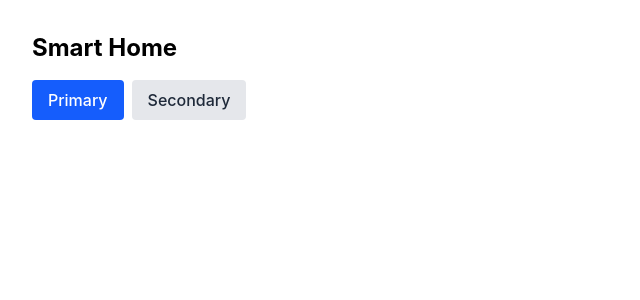
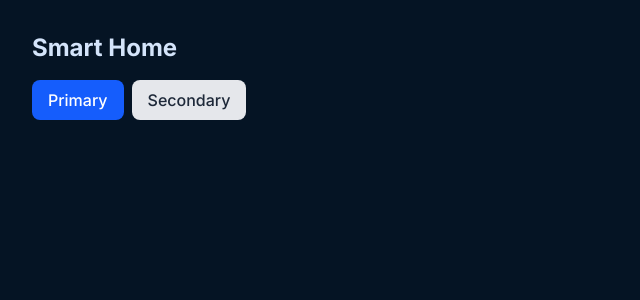
Before and after one commit to karmavt123/Smarthome, a React (Create React App) app: page / in a window 1280 px wide. Shown: the top 300 px of the page, without its empty margins (0-640 px from the left). Built offline with nearby package versions, Linux system fonts and the light colour scheme.

Commit message:
add design system

```diff
--- a/public/index.html
+++ b/public/index.html
@@ -4,12 +4,18 @@
     <meta charset="utf-8" />
     <link rel="icon" href="%PUBLIC_URL%/favicon.ico" />
     <meta name="viewport" content="width=device-width, initial-scale=1" />
-    <meta name="theme-color" content="#000000" />
+    <meta name="theme-color" content="#051424" />
     <meta
       name="description"
-      content="Web site created using create-react-app"
+      content="Lumina Home Logic — smart home dashboard"
     />
     <link rel="apple-touch-icon" href="%PUBLIC_URL%/logo192.png" />
+    <link rel="preconnect" href="https://fonts.googleapis.com" />
+    <link rel="preconnect" href="https://fonts.gstatic.com" crossorigin />
+    <link
+      href="https://fonts.googleapis.com/css2?family=Inter:wght@400;500;600;700&display=swap"
+      rel="stylesheet"
+    />
     <!--
       manifest.json provides metadata used when your web app is installed on a
       user's mobile device or desktop. See https://developers.google.com/web/fundamentals/web-app-manifest/
@@ -24,7 +30,7 @@
       work correctly both with client-side routing and a non-root public URL.
       Learn how to configure a non-root public URL by running `npm run build`.
     -->
-    <title>React App</title>
+    <title>Lumina Home Logic</title>
   </head>
   <body>
     <noscript>You need to enable JavaScript to run this app.</noscript>
--- a/src/index.css
+++ b/src/index.css
@@ -1,11 +1,120 @@
 @import "tailwindcss";
 @source "../src";
 
+@theme {
+  --font-sans: 'Inter', -apple-system, BlinkMacSystemFont, 'Segoe UI', 'Roboto', sans-serif;
+
+  /* colors — Lumina Home Logic */
+  --color-surface: #051424;
+  --color-surface-dim: #051424;
+  --color-surface-bright: #2c3a4c;
+  --color-surface-container-lowest: #010f1f;
+  --color-surface-container-low: #0d1c2d;
+  --color-surface-container: #122131;
+  --color-surface-container-high: #1c2b3c;
+  --color-surface-container-highest: #273647;
+  --color-on-surface: #d4e4fa;
+  --color-on-surface-variant: #c6c6cd;
+  --color-inverse-surface: #d4e4fa;
+  --color-inverse-on-surface: #233143;
+  --color-outline: #909097;
+  --color-outline-variant: #45464d;
+  --color-surface-tint: #bec6e0;
+  --color-primary: #bec6e0;
+  --color-on-primary: #283044;
+  --color-primary-container: #0f172a;
+  --color-on-primary-container: #798098;
+  --color-inverse-primary: #565e74;
+  --color-secondary: #7bd0ff;
+  --color-on-secondary: #00354a;
+  --color-secondary-container: #00a6e0;
+  --color-on-secondary-container: #00374d;
+  --color-tertiary: #4edea3;
+  --color-on-tertiary: #003824;
+  --color-tertiary-container: #001c10;
+  --color-on-tertiary-container: #009365;
+  --color-error: #ffb4ab;
+  --color-on-error: #690005;
+  --color-error-container: #93000a;
+  --color-on-error-container: #ffdad6;
+  --color-primary-fixed: #dae2fd;
+  --color-primary-fixed-dim: #bec6e0;
+  --color-on-primary-fixed: #131b2e;
+  --color-on-primary-fixed-variant: #3f465c;
+  --color-secondary-fixed: #c4e7ff;
+  --color-secondary-fixed-dim: #7bd0ff;
+  --color-on-secondary-fixed: #001e2c;
+  --color-on-secondary-fixed-variant: #004c69;
+  --color-tertiary-fixed: #6ffbbe;
+  --color-tertiary-fixed-dim: #4edea3;
+  --color-on-tertiary-fixed: #002113;
+  --color-on-tertiary-fixed-variant: #005236;
+  --color-background: #051424;
+  --color-on-background: #d4e4fa;
+  --color-surface-variant: #273647;
+
+  /* typography scale */
+  --text-display: 48px;
+  --text-display--line-height: 56px;
+  --text-display--font-weight: 700;
+  --text-display--letter-spacing: -0.02em;
+
+  --text-headline-lg: 32px;
+  --text-headline-lg--line-height: 40px;
+  --text-headline-lg--font-weight: 600;
+  --text-headline-lg--letter-spacing: -0.01em;
+
+  --text-headline-lg-mobile: 24px;
+  --text-headline-lg-mobile--line-height: 32px;
+  --text-headline-lg-mobile--font-weight: 600;
+
+  --text-headline-md: 24px;
+  --text-headline-md--line-height: 32px;
+  --text-headline-md--font-weight: 600;
+
+  --text-body-lg: 18px;
+  --text-body-lg--line-height: 28px;
+  --text-body-lg--font-weight: 400;
+
+  --text-body-md: 16px;
+  --text-body-md--line-height: 24px;
+  --text-body-md--font-weight: 400;
+
+  --text-label-md: 14px;
+  --text-label-md--line-height: 20px;
+  --text-label-md--font-weight: 500;
+  --text-label-md--letter-spacing: 0.01em;
+
+  --text-label-sm: 12px;
+  --text-label-sm--line-height: 16px;
+  --text-label-sm--font-weight: 600;
+  --text-label-sm--letter-spacing: 0.05em;
+
+  /* radius */
+  --radius-sm: 0.25rem;
+  --radius: 0.5rem;
+  --radius-md: 0.75rem;
+  --radius-lg: 1rem;
+  --radius-xl: 1.5rem;
+  --radius-full: 9999px;
+
+  /* spacing */
+  --spacing-xs: 4px;
+  --spacing-sm: 8px;
+  --spacing-md: 16px;
+  --spacing-lg: 24px;
+  --spacing-xl: 32px;
+  --spacing-xxl: 48px;
+  --spacing-gutter: 20px;
+  --spacing-margin-mobile: 16px;
+  --spacing-margin-desktop: 40px;
+}
+
 body {
   margin: 0;
-  font-family: -apple-system, BlinkMacSystemFont, 'Segoe UI', 'Roboto', 'Oxygen',
-    'Ubuntu', 'Cantarell', 'Fira Sans', 'Droid Sans', 'Helvetica Neue',
-    sans-serif;
+  background-color: var(--color-background);
+  color: var(--color-on-background);
+  font-family: var(--font-sans);
   -webkit-font-smoothing: antialiased;
   -moz-osx-font-smoothing: grayscale;
 }
--- a/src/styles/_variables.scss
+++ b/src/styles/_variables.scss
@@ -1,5 +1,26 @@
-// Design tokens — override Tailwind defaults here if needed
-$color-primary: #3b82f6;
-$color-background: #0f172a;
-$color-surface: #1e293b;
-$color-text: #f1f5f9;
+// Design tokens — Lumina Home Logic (mirrors @theme in src/index.css)
+$color-primary: #bec6e0;
+$color-secondary: #7bd0ff;
+$color-tertiary: #4edea3;
+$color-background: #051424;
+$color-surface: #122131;
+$color-surface-container-high: #1c2b3c;
+$color-on-surface: #d4e4fa;
+$color-outline: #909097;
+$color-error: #ffb4ab;
+
+$font-family-base: 'Inter', -apple-system, BlinkMacSystemFont, 'Segoe UI', 'Roboto', sans-serif;
+
+$radius-sm: 0.25rem;
+$radius-md: 0.75rem;
+$radius-lg: 1rem;
+$radius-xl: 1.5rem;
+$radius-full: 9999px;
+
+$spacing-unit: 4px;
+$spacing-xs: 4px;
+$spacing-sm: 8px;
+$spacing-md: 16px;
+$spacing-lg: 24px;
+$spacing-xl: 32px;
+$spacing-xxl: 48px;
```
Also changed, not shown: 1 other file (tests, documents, lock files or other folders).
